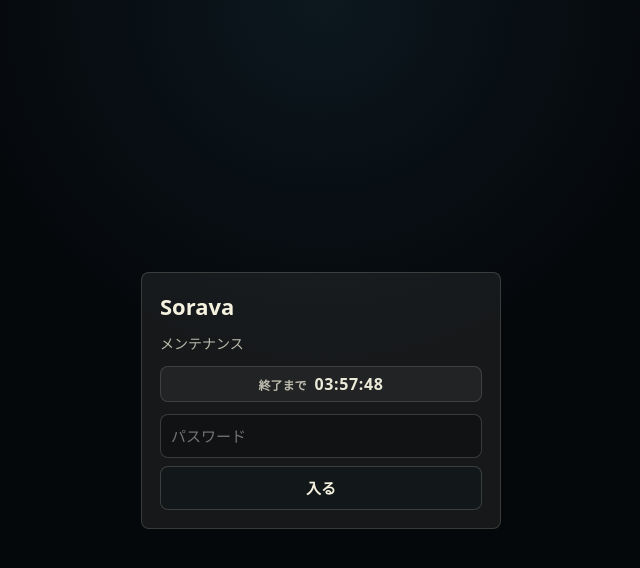
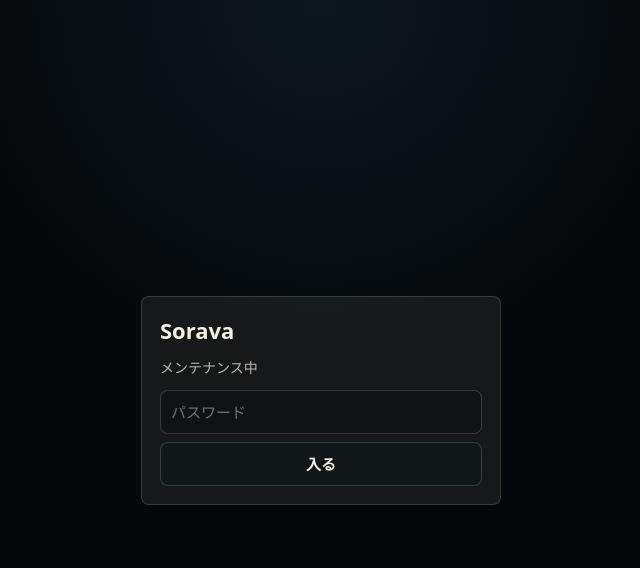
Before and after one commit to Mill-Miya/SkyShare, a React (Vite) app: page / in a window 1280 px wide. Shown: the top 568 px of the page, without its empty margins (319-959 px from the left). Built offline with nearby package versions, Linux system fonts and the light colour scheme.

Commit message:
Require maintenance pass indefinitely

```diff
--- a/src/main.tsx
+++ b/src/main.tsx
@@ -71,8 +71,7 @@
 const GUEST_ACCESS_CODE = GUEST_ACCESS_CODE_ENABLED
   ? CONFIGURED_GUEST_ACCESS_CODE || DEFAULT_PUBLIC_GUEST_ACCESS_CODE
   : '';
-const MAINTENANCE_UNLOCKED_KEY = 'sorava_maintenance_unlocked_v2';
-const MAINTENANCE_UNLOCK_AT_MS = new Date('2026-07-07T19:00:00+09:00').getTime();
+const MAINTENANCE_UNLOCKED_KEY = 'sorava_maintenance_unlocked_v3';
 
 type GuestJoinGateState = {
   status: 'none' | 'pass' | 'rejected';
@@ -170,23 +169,8 @@
   }
 }
 
-function isMaintenanceActive() {
-  return Number.isFinite(MAINTENANCE_UNLOCK_AT_MS) && Date.now() < MAINTENANCE_UNLOCK_AT_MS;
-}
-
-function formatCountdown(ms: number) {
-  const totalSeconds = Math.max(0, Math.ceil(ms / 1000));
-  const hours = Math.floor(totalSeconds / 3600);
-  const minutes = Math.floor((totalSeconds % 3600) / 60);
-  const seconds = totalSeconds % 60;
-  return `${hours.toString().padStart(2, '0')}:${minutes.toString().padStart(2, '0')}:${seconds
-    .toString()
-    .padStart(2, '0')}`;
-}
-
 function getInitialGuestJoinGate(): GuestJoinGateState {
   const sessionId = getJoinSessionId();
-  if (!isMaintenanceActive()) return { status: 'none', sessionId, error: null };
   if (!GUEST_ACCESS_CODE) return { status: 'none', sessionId, error: null };
   if (readSessionFlag(MAINTENANCE_UNLOCKED_KEY)) return { status: 'none', sessionId, error: null };
   return { status: 'pass', sessionId, error: null };
@@ -1033,15 +1017,6 @@
     event.preventDefault();
     const sessionId = guestJoinGate.sessionId;
 
-    if (!isMaintenanceActive()) {
-      setGuestJoinGate({ status: 'none', sessionId, error: null });
-      setGuestPassInput('');
-      if (sessionId) {
-        joinGuestSession(sessionId);
-      }
-      return;
-    }
-
     if (guestPassInput.trim() === GUEST_ACCESS_CODE) {
       writeSessionFlag(MAINTENANCE_UNLOCKED_KEY, true);
       setGuestJoinGate({ status: 'none', sessionId, error: null });
@@ -1177,20 +1152,6 @@
       joinGuestSession(joinSessionId);
     }
   }, [guestJoinGate.status]);
-
-  useEffect(() => {
-    if (guestJoinGate.status !== 'pass') return;
-    const sessionId = guestJoinGate.sessionId;
-    const timer = window.setInterval(() => {
-      if (isMaintenanceActive()) return;
-      setGuestPassInput('');
-      setGuestJoinGate({ status: 'none', sessionId, error: null });
-      if (sessionId) {
-        joinGuestSession(sessionId);
-      }
-    }, 1000);
-    return () => window.clearInterval(timer);
-  }, [guestJoinGate.sessionId, guestJoinGate.status]);
 
   useEffect(() => {
     return () => {
@@ -1585,7 +1546,6 @@
         uiMode={uiMode}
         value={guestPassInput}
         error={guestJoinGate.error}
-        unlockAtMs={MAINTENANCE_UNLOCK_AT_MS}
         onChange={setGuestPassInput}
         onSubmit={submitGuestPass}
       />
@@ -1815,7 +1775,6 @@
   uiMode,
   value,
   error,
-  unlockAtMs,
   onChange,
   onSubmit,
 }: {
@@ -1823,28 +1782,14 @@
   uiMode: UiMode;
   value: string;
   error: string | null;
-  unlockAtMs: number;
   onChange: (value: string) => void;
   onSubmit: (event: React.FormEvent<HTMLFormElement>) => void;
 }) {
-  const [remainingMs, setRemainingMs] = useState(() => Math.max(0, unlockAtMs - Date.now()));
-
-  useEffect(() => {
-    const timer = window.setInterval(() => {
-      setRemainingMs(Math.max(0, unlockAtMs - Date.now()));
-    }, 1000);
-    return () => window.clearInterval(timer);
-  }, [unlockAtMs]);
-
   return (
     <main className={`app-shell gate-shell ${nightMode ? 'night-mode' : ''}`} data-ui-mode={uiMode}>
       <section className="guest-gate-card">
         <h1>Sorava</h1>
-        <p>メンテナンス</p>
-        <div className="maintenance-countdown">
-          <span>終了まで</span>
-          <strong>{formatCountdown(remainingMs)}</strong>
-        </div>
+        <p>メンテナンス中</p>
         <form className="guest-pass-form" onSubmit={onSubmit}>
           <input
             type="password"
--- a/src/styles.css
+++ b/src/styles.css
@@ -175,37 +175,6 @@
 
 .night-mode .guest-gate-card p {
   color: rgba(255, 123, 107, 0.74);
-}
-
-.maintenance-countdown {
-  display: flex;
-  align-items: baseline;
-  justify-content: center;
-  gap: 8px;
-  padding: 6px 10px;
-  border: 1px solid rgba(244, 241, 223, 0.14);
-  border-radius: 8px;
-  color: rgba(244, 241, 223, 0.74);
-  background: rgba(244, 241, 223, 0.05);
-  font-size: 12px;
-  font-weight: 800;
-}
-
-.maintenance-countdown strong {
-  color: rgba(244, 241, 223, 0.96);
-  font-size: 16px;
-  font-variant-numeric: tabular-nums;
-  letter-spacing: 0.04em;
-}
-
-.night-mode .maintenance-countdown {
-  border-color: rgba(255, 88, 68, 0.2);
-  color: rgba(255, 123, 107, 0.74);
-  background: rgba(80, 0, 0, 0.16);
-}
-
-.night-mode .maintenance-countdown strong {
-  color: #ff9a8d;
 }
 
 .guest-pass-form {
```
